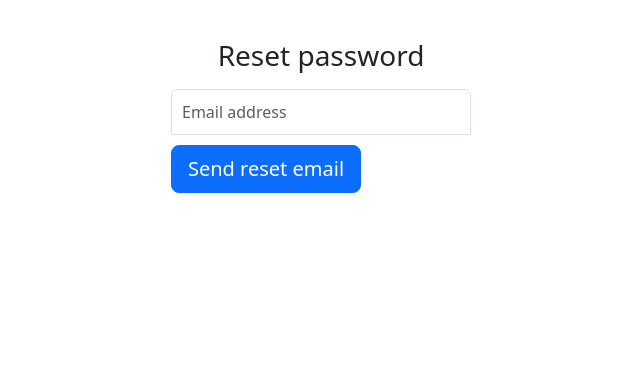
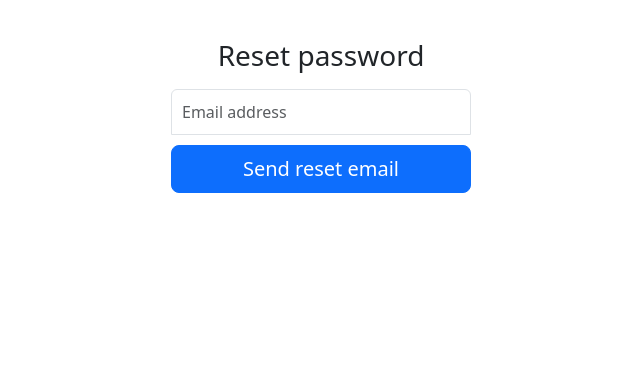
Before and after one commit to Jathosn/Learning-Django, a Django app: page /password_reset/ in a window 1280 px wide. Shown: the part 73-465 px from the top of the page, without its empty margins (319-959 px from the left). Run offline with Django 4.2, Linux system fonts and the light colour scheme.

Commit message:
reset password button fixed

```diff
--- a/templates/registration/password_reset_form.html
+++ b/templates/registration/password_reset_form.html
@@ -37,7 +37,7 @@
 <form method="POST" class="form-signin">{% csrf_token %}
 	<h1 class="h3 mb-3 font-weight-normal">Reset password</h1>
     <input name="email" class="form-control" placeholder="Email address" type="email" id="id_email" required="true">
-	<button class="btn btn-lg btn-primary btn-block" type="submit">Send reset email</button>
+	<button class="w-100 btn btn-lg btn-primary" type="submit">Send reset email</button>
 </form>
 
 
```
